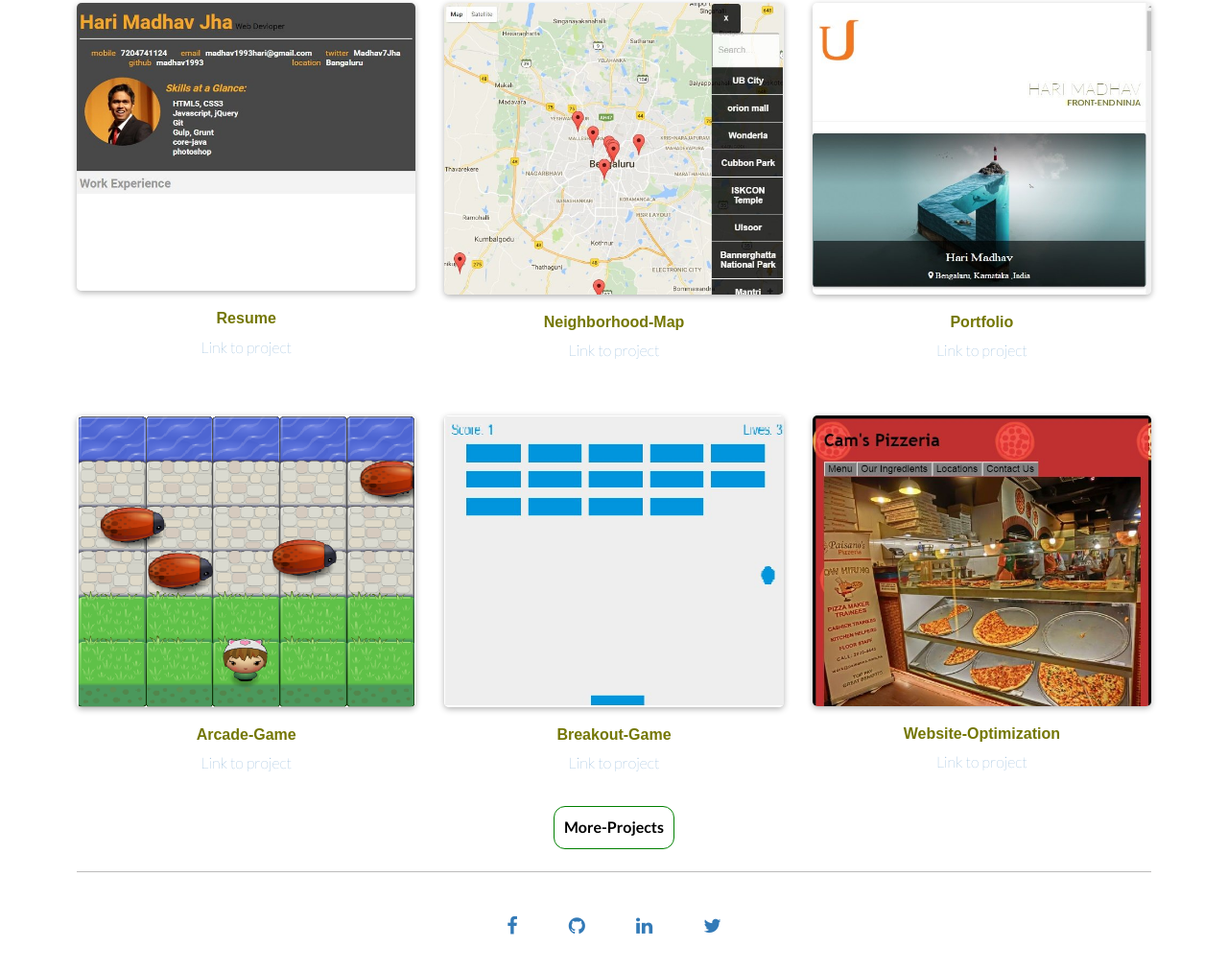
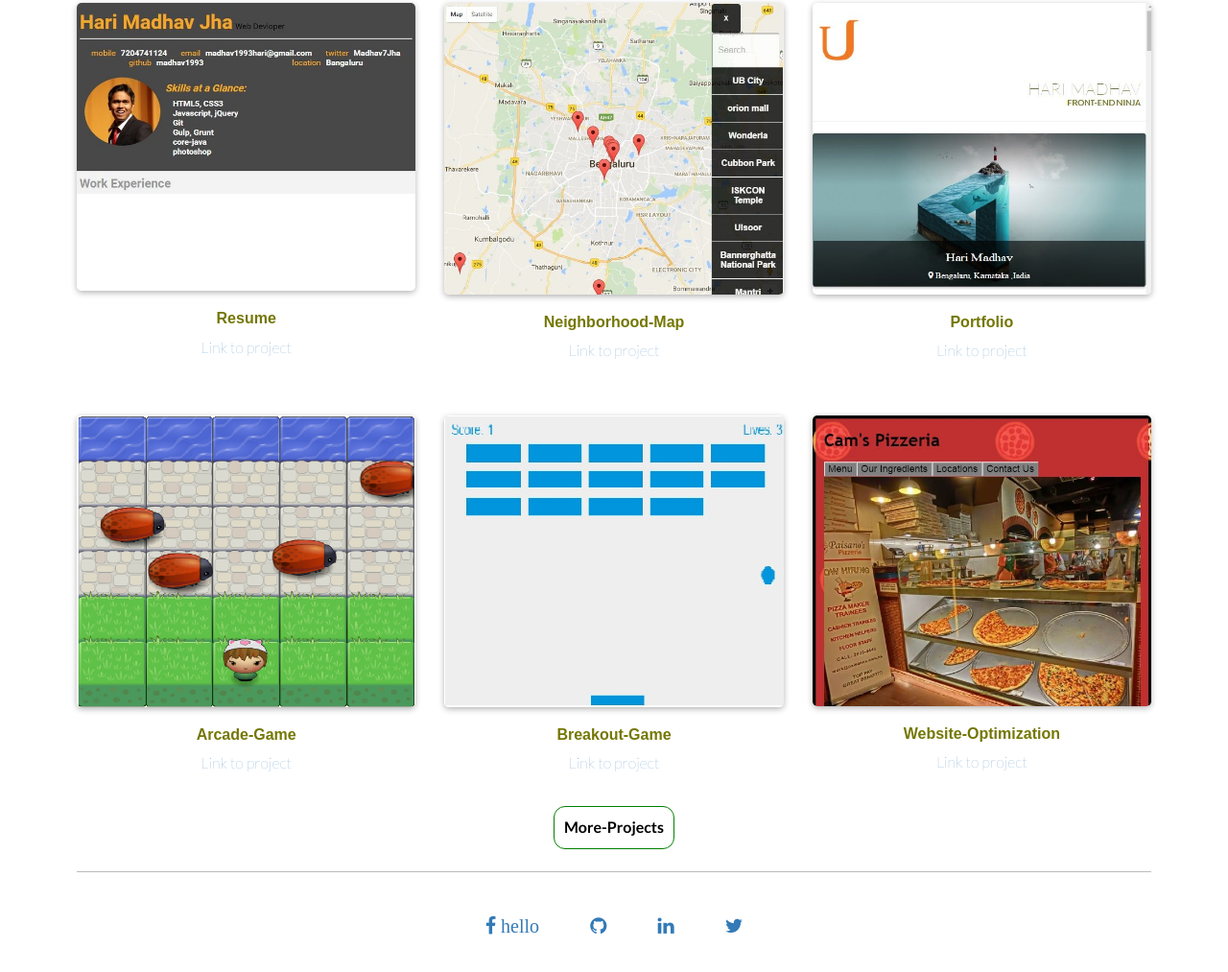
Before and after one commit to H-Madhav/madhav1993.github.io, a plain HTML site: page index.html in a window 1280 px wide. Shown: the part 616-1629 px from the top of the page at 96% size. Drawn offline with Linux system fonts and the light colour scheme.

Commit message:
Update index.html

```diff
--- a/index.html
+++ b/index.html
@@ -89,7 +89,7 @@
         <footer class="row footer">
             <div class="col-md-12 social_icon">
                 <ul class="social">
-                    <li><a href="https://www.facebook.com/madhav.jha.9400"><i class="fa fa-facebook"></i></a></li>
+                    <li><a href="https://www.facebook.com/madhav.jha.9400"><i class="fa fa-facebook"> hello</i></a></li>
                     <li><a href="https://github.com/madhav1993"><i class="fa fa-github"></i></a></li>
                     <li><a href="https://in.linkedin.com/in/hari-madhav-jha-32a420105"><i class="fa fa-linkedin"></i></a></li>
                     <li><a href="https://twitter.com/Madhav7Jha"><i class="fa fa-twitter"></i></a></li>
```
